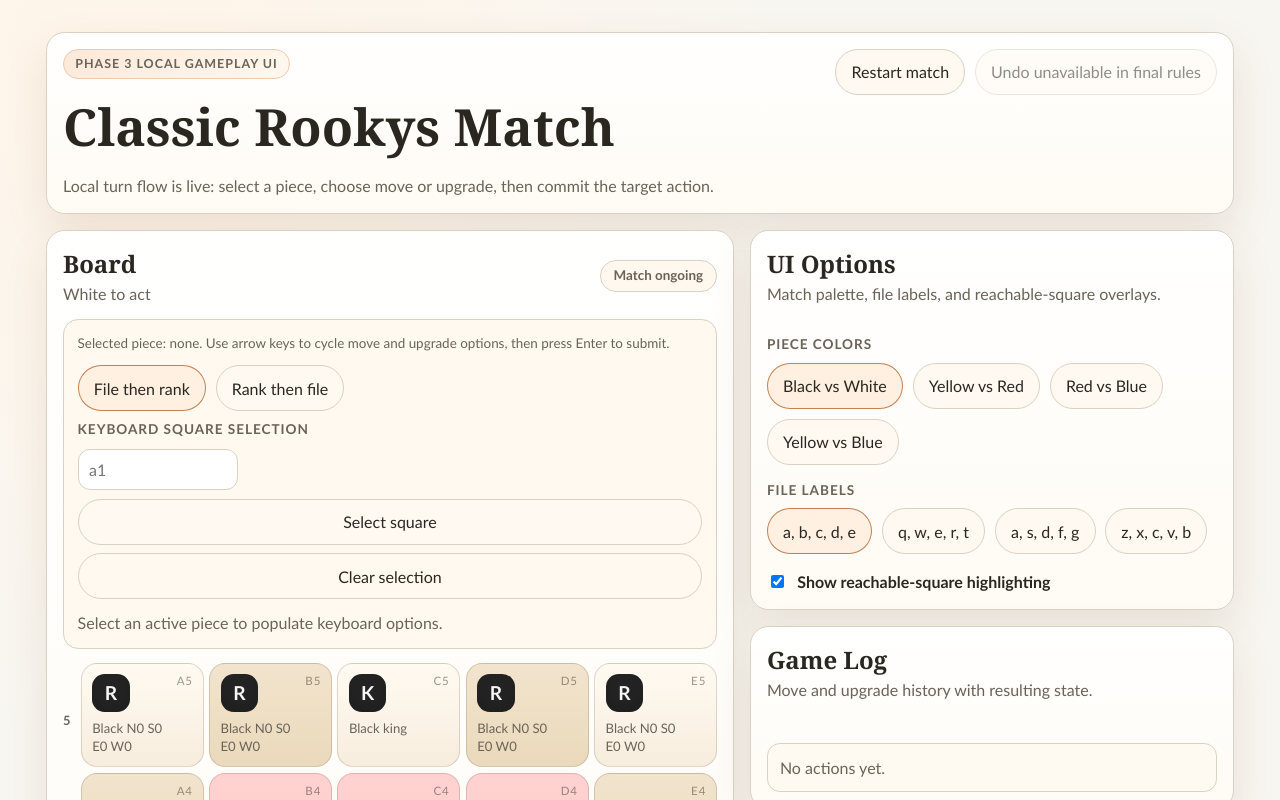
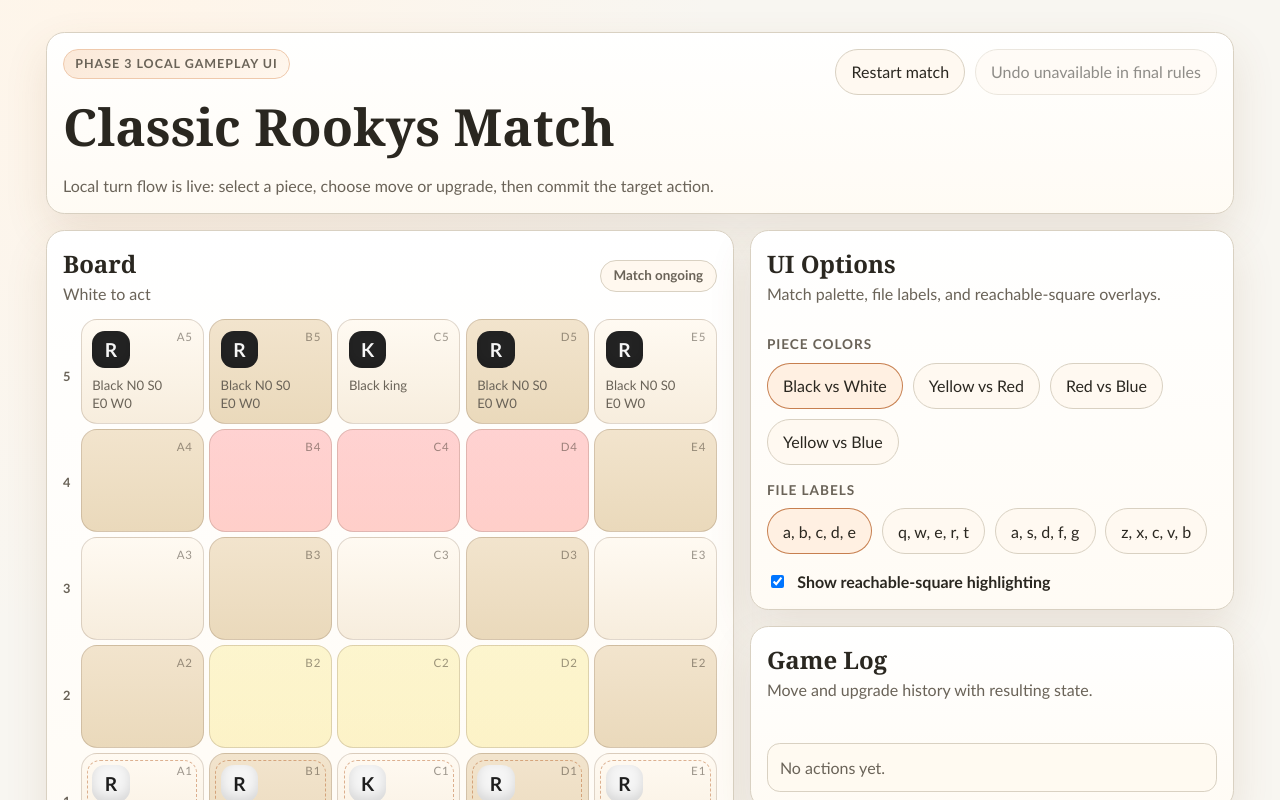
Before and after one commit to imnasnainaec/Rookys, a React (Vite) app: page / in a window 1280 px wide. Shown: the top 800 px of the page. Built offline with nearby package versions, Linux system fonts and the light colour scheme.

Commit message:
Remove keyboard shell UI; board-only click and keyboard interaction

```diff
--- a/src/App.css
+++ b/src/App.css
@@ -155,61 +155,6 @@
   gap: 0.65rem;
   grid-template-columns: auto minmax(0, 1fr);
   align-items: stretch;
-}
-
-.board-keyboard-shell {
-  border: 1px solid var(--border);
-  border-radius: 0.95rem;
-  background: rgba(255, 249, 238, 0.88);
-  padding: 0.85rem;
-  margin-bottom: 0.85rem;
-  display: grid;
-  gap: 0.75rem;
-}
-
-.board-keyboard-shell:focus-visible {
-  outline: 2px solid rgba(180, 90, 30, 0.55);
-  outline-offset: 2px;
-}
-
-.keyboard-hint {
-  font-size: 0.84rem;
-}
-
-.keyboard-picker-row,
-.keyboard-input-row {
-  display: grid;
-  gap: 0.55rem;
-}
-
-.square-picker-input {
-  border-radius: 0.75rem;
-  border: 1px solid var(--border);
-  background: #fff;
-  color: var(--text);
-  font: inherit;
-  padding: 0.5rem 0.65rem;
-  max-width: 10rem;
-}
-
-.keyboard-option-list {
-  list-style: decimal;
-  margin: 0;
-  padding-left: 1.2rem;
-  display: grid;
-  gap: 0.4rem;
-}
-
-.keyboard-option-list li {
-  border: 1px solid var(--border);
-  border-radius: 0.65rem;
-  padding: 0.45rem 0.6rem;
-  background: rgba(255, 252, 245, 0.94);
-}
-
-.active-keyboard-option {
-  border-color: rgba(180, 90, 30, 0.75) !important;
-  background: #fff0e2 !important;
 }
 
 .board-ranks,
@@ -537,10 +482,6 @@
     padding: 0.55rem;
   }
 
-  .square-picker-input {
-    max-width: unset;
-  }
-
   .piece-meta {
     max-width: unset;
     font-size: 0.72rem;
--- a/src/App.tsx
+++ b/src/App.tsx
@@ -4,7 +4,6 @@ import './App.css'
 import {
   BoardPanel,
   type BoardSquareViewModel,
-  type SelectionOrder,
 } from './components/BoardPanel'
 import { GameLogPanel } from './components/GameLogPanel'
 import { UiOptionsPanel } from './components/UiOptionsPanel'
@@ -54,8 +53,6 @@ function App({ initialGameState }: AppProps) {
   const [playerPaletteId, setPlayerPaletteId] = useState<PlayerPaletteId>('black-white')
   const [fileLabelSetId, setFileLabelSetId] = useState<FileLabelSetId>('alpha')
   const [showReachableSquares, setShowReachableSquares] = useState(true)
-  const [squareSelectionOrder, setSquareSelectionOrder] = useState<SelectionOrder>('file-rank')
-  const [squareSelectionInput, setSquareSelectionInput] = useState('')
   const [activeKeyboardActionIndex, setActiveKeyboardActionIndex] = useState(0)
 
   const evaluation = evaluateTurn(gameState)
@@ -175,36 +172,23 @@ function App({ initialGameState }: AppProps) {
       },
     ])
     setGameState(nextState)
-    setSquareSelectionInput('')
     resetSelection()
   }
 
   function handleRestart() {
     setGameState(initialGameState ?? createClassicGameState())
     setActionLog([])
-    setSquareSelectionInput('')
     resetSelection()
   }
 
-  function handleKeyboardSelectionSubmit() {
-    const square = parseSquareSelectionInput(
-      squareSelectionInput,
-      squareSelectionOrder,
-      fileLabels,
-      gameState.variant.board.height,
-    )
-
-    if (!square) {
+  function handleKeyboardActionKeyDown(event: React.KeyboardEvent<HTMLElement>) {
+    if (keyboardActions.length === 0 && event.key !== 'Escape') {
       return
     }
 
-    handleSquarePress(square)
-  }
-
-  function handleKeyboardActionKeyDown(event: React.KeyboardEvent<HTMLElement>) {
-    const target = event.target as HTMLElement
-
-    if (target.tagName === 'INPUT' || keyboardActions.length === 0) {
+    if (event.key === 'Escape') {
+      event.preventDefault()
+      resetSelection()
       return
     }
 
@@ -259,23 +243,10 @@ function App({ initialGameState }: AppProps) {
           activePlayerLabel={activePlayerLabel}
           statusText={describeStatus(evaluation.status, getPlayerPalette(playerPaletteId).labels)}
           statusKind={evaluation.status.kind}
-          selectedPieceSummary={
-            selectedPiece
-              ? `${getPlayerPalette(playerPaletteId).labels[selectedPiece.owner]} ${selectedPiece.kind}`
-              : 'none'
-          }
-          keyboardSelectionOrder={squareSelectionOrder}
-          keyboardSelectionInput={squareSelectionInput}
-          keyboardActions={keyboardActions}
-          activeKeyboardActionIndex={normalizedKeyboardActionIndex}
           activeKeyboardAction={activeKeyboardAction}
           onSquarePress={handleSquarePress}
           onUpgradePress={commitAction}
-          onKeyboardSelectionOrderChange={setSquareSelectionOrder}
-          onKeyboardSelectionInputChange={setSquareSelectionInput}
-          onKeyboardSelectionSubmit={handleKeyboardSelectionSubmit}
           onKeyboardActionKeyDown={handleKeyboardActionKeyDown}
-          onClearSelection={resetSelection}
           describeSquareForAssistiveTech={(square, piece) =>
             describeSquareForAssistiveTech(square, piece, fileLabels)
           }
@@ -421,36 +392,4 @@ function areSquaresEqual(left: Square, right: Square): boolean {
   return left.file === right.file && left.rank === right.rank
 }
 
-function parseSquareSelectionInput(
-  rawInput: string,
-  order: SelectionOrder,
-  fileLabels: readonly string[],
-  boardHeight: number,
-): Square | null {
-  const cleanedInput = rawInput.trim().toLowerCase()
-
-  if (cleanedInput.length < 2) {
-    return null
-  }
-
-  const fileToken =
-    order === 'file-rank' ? cleanedInput.charAt(0) : cleanedInput.charAt(cleanedInput.length - 1)
-  const rankToken =
-    order === 'file-rank'
-      ? cleanedInput.slice(1)
-      : cleanedInput.slice(0, cleanedInput.length - 1)
-
-  const file = fileLabels.findIndex((label) => label.toLowerCase() === fileToken)
-  const rank = Number.parseInt(rankToken, 10) - 1
-
-  if (file < 0 || Number.isNaN(rank) || rank < 0 || rank >= boardHeight) {
-    return null
-  }
-
-  return {
-    file,
-    rank,
-  }
-}
-
 export default App
--- a/src/components/BoardPanel.tsx
+++ b/src/components/BoardPanel.tsx
@@ -5,8 +5,6 @@ import type {
   TurnAction,
   UpgradeAction,
 } from '../modules/core'
-
-export type SelectionOrder = 'file-rank' | 'rank-file'
 
 export type BoardSquareViewModel = {
   readonly square: Square
@@ -27,19 +25,10 @@ type BoardPanelProps = {
   readonly activePlayerLabel: string
   readonly statusText: string
   readonly statusKind: string
-  readonly selectedPieceSummary: string
-  readonly keyboardSelectionOrder: SelectionOrder
-  readonly keyboardSelectionInput: string
-  readonly keyboardActions: readonly { readonly label: string; readonly action: TurnAction }[]
-  readonly activeKeyboardActionIndex: number
   readonly activeKeyboardAction: TurnAction | null
   readonly onSquarePress: (square: Square) => void
   readonly onUpgradePress: (action: UpgradeAction) => void
-  readonly onKeyboardSelectionOrderChange: (value: SelectionOrder) => void
-  readonly onKeyboardSelectionInputChange: (value: string) => void
-  readonly onKeyboardSelectionSubmit: () => void
   readonly onKeyboardActionKeyDown: (event: React.KeyboardEvent<HTMLElement>) => void
-  readonly onClearSelection: () => void
   readonly describeSquareForAssistiveTech: (square: Square, piece: PieceState | undefined) => string
   readonly renderPieceMeta: (piece: PieceState) => string
 }
@@ -66,24 +55,15 @@ export function BoardPanel({
   activePlayerLabel,
   statusText,
   statusKind,
-  selectedPieceSummary,
-  keyboardSelectionOrder,
-  keyboardSelectionInput,
-  keyboardActions,
-  activeKeyboardActionIndex,
   activeKeyboardAction,
   onSquarePress,
   onUpgradePress,
-  onKeyboardSelectionOrderChange,
-  onKeyboardSelectionInputChange,
-  onKeyboardSelectionSubmit,
   onKeyboardActionKeyDown,
-  onClearSelection,
   describeSquareForAssistiveTech,
   renderPieceMeta,
 }: BoardPanelProps) {
   return (
-    <section className="card board-panel" aria-label="Game board panel">
+    <section className="card board-panel" aria-label="Game board panel" onKeyDown={onKeyboardActionKeyDown}>
       <div className="panel-heading">
         <div>
           <h2>Board</h2>
@@ -92,75 +72,6 @@ export function BoardPanel({
         <div className="status-pill" data-status={statusKind}>
           {statusText}
         </div>
-      </div>
-
-      <div
-        className="board-keyboard-shell"
-        role="region"
-        aria-label="Board keyboard controls"
-        tabIndex={0}
-        onKeyDown={onKeyboardActionKeyDown}
-      >
-        <p className="keyboard-hint">
-          Selected piece: {selectedPieceSummary}. Use arrow keys to cycle move and upgrade options,
-          then press Enter to submit.
-        </p>
-
-        <div className="keyboard-picker-row">
-          <div className="chip-row" role="radiogroup" aria-label="Keyboard square input order">
-            <button
-              className="chip-button"
-              type="button"
-              aria-pressed={keyboardSelectionOrder === 'file-rank'}
-              onClick={() => onKeyboardSelectionOrderChange('file-rank')}
-            >
-              File then rank
-            </button>
-            <button
-              className="chip-button"
-              type="button"
-              aria-pressed={keyboardSelectionOrder === 'rank-file'}
-              onClick={() => onKeyboardSelectionOrderChange('rank-file')}
-            >
-              Rank then file
-            </button>
-          </div>
-
-          <div className="keyboard-input-row">
-            <label htmlFor="square-picker-input" className="option-label">
-              Keyboard square selection
-            </label>
-            <input
-              id="square-picker-input"
-              className="square-picker-input"
-              value={keyboardSelectionInput}
-              onChange={(event) => onKeyboardSelectionInputChange(event.target.value)}
-              placeholder={keyboardSelectionOrder === 'file-rank' ? `${fileLabels[0]}1` : `1${fileLabels[0]}`}
-              aria-label="Keyboard square selection"
-            />
-            <button className="secondary-button" type="button" onClick={onKeyboardSelectionSubmit}>
-              Select square
-            </button>
-            <button className="ghost-button" type="button" onClick={onClearSelection}>
-              Clear selection
-            </button>
-          </div>
-        </div>
-
-        {keyboardActions.length > 0 ? (
-          <ol className="keyboard-option-list" aria-label="Keyboard action options">
-            {keyboardActions.map((option, index) => (
-              <li
-                key={`${option.label}-${index}`}
-                className={index === activeKeyboardActionIndex ? 'active-keyboard-option' : ''}
-              >
-                {option.label}
-              </li>
-            ))}
-          </ol>
-        ) : (
-          <p className="empty-state">Select an active piece to populate keyboard options.</p>
-        )}
       </div>
 
       <div className="board-wrapper">
@@ -222,6 +133,7 @@ export function BoardPanel({
                   onKeyDown={(event) => {
                     if (event.key === 'Enter' || event.key === ' ') {
                       event.preventDefault()
+                      event.stopPropagation()
                       onSquarePress(square)
                     }
                   }}
```
Also changed, not shown: 1 other file (tests, documents, lock files or other folders).
